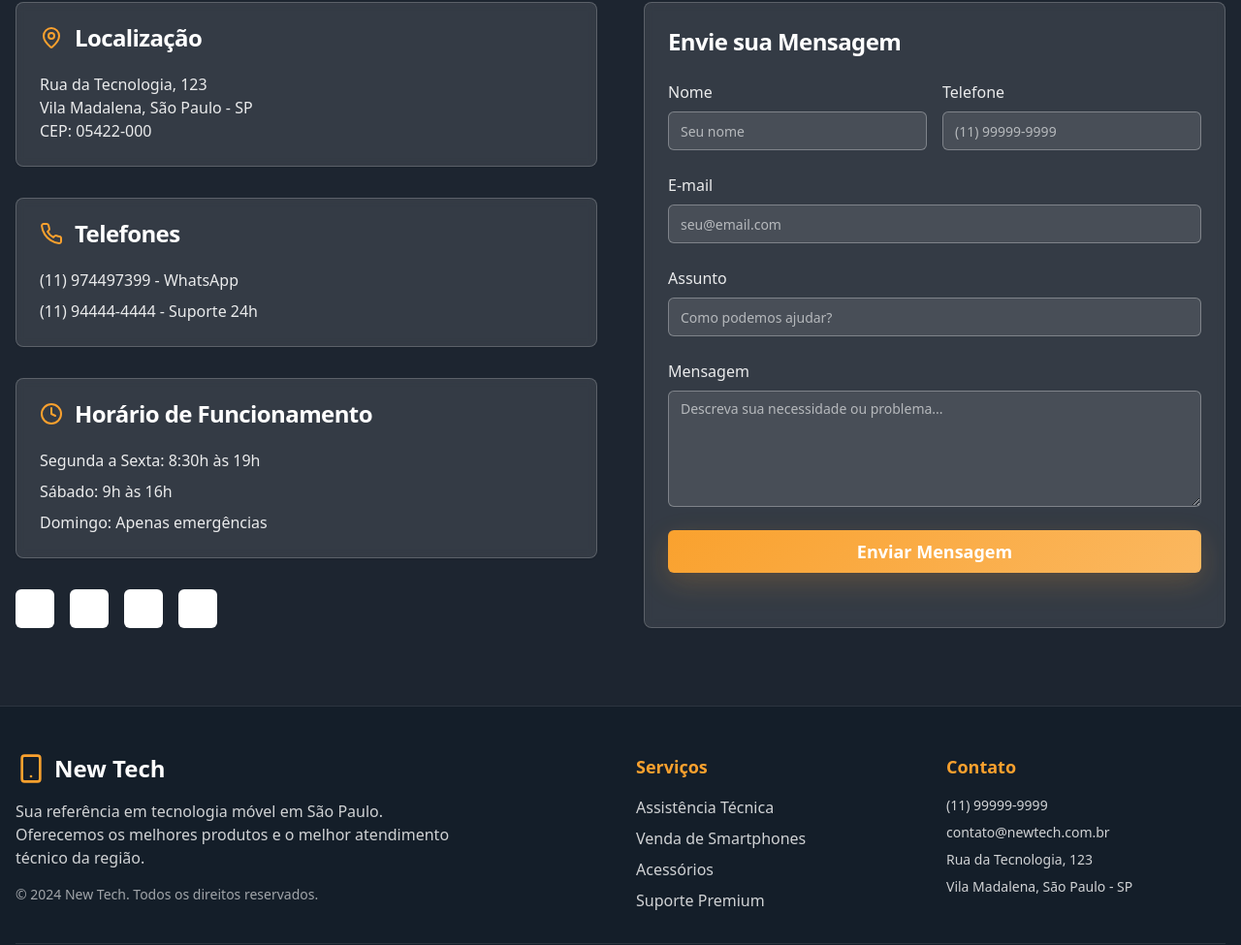
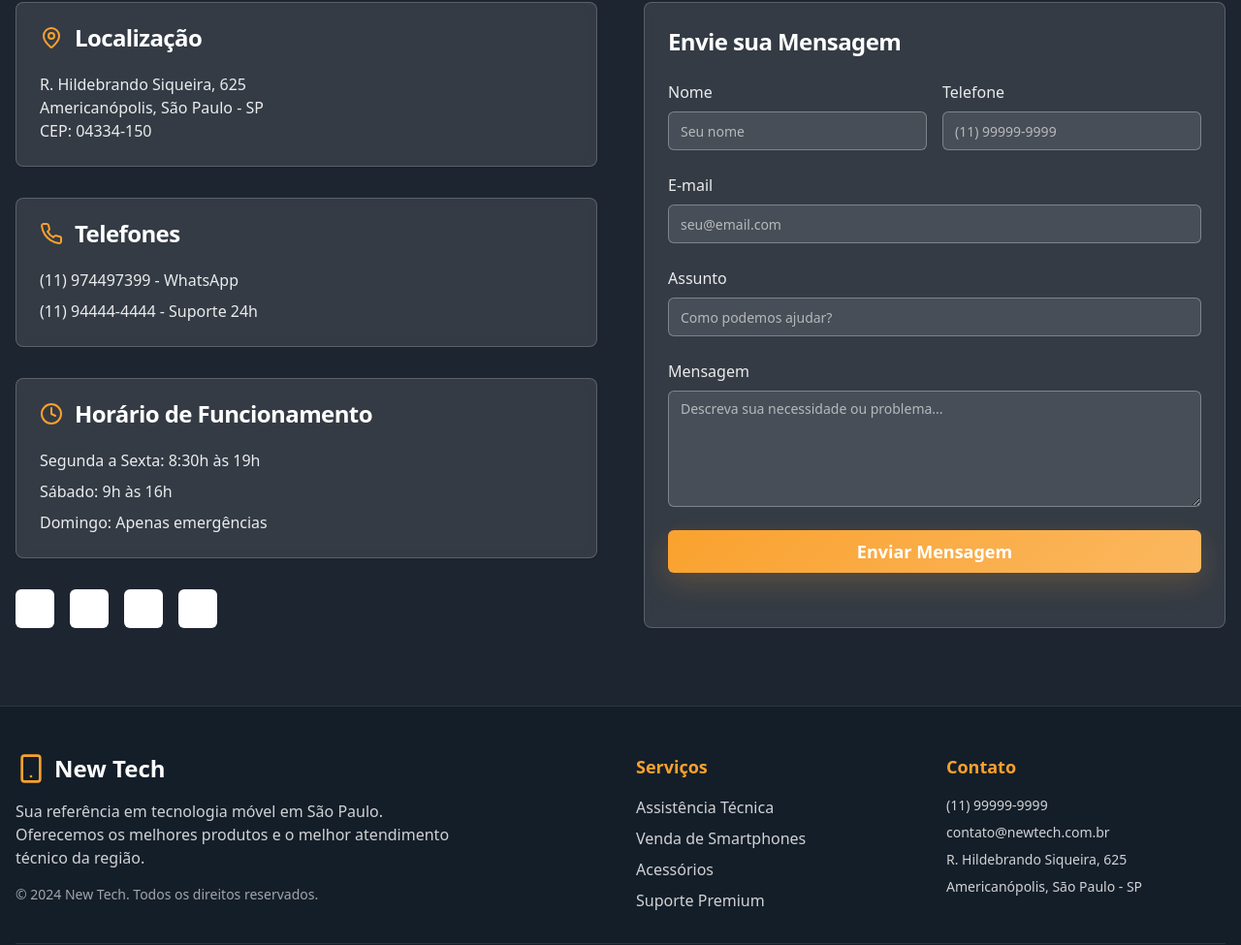
Before and after one commit to lweona/newtech, a React (Vite) app: page / in a window 1280 px wide. Shown: the part 3114-4089 px from the top of the page at 97% size. Built offline with nearby package versions, Linux system fonts and the light colour scheme.

Commit message:
Update contact address
Update the contact address in the ContactSection component.

```diff
--- a/src/components/ContactSection.tsx
+++ b/src/components/ContactSection.tsx
@@ -37,9 +37,9 @@ const ContactSection = () => {
               </CardHeader>
               <CardContent>
                 <p className="text-white/90">
-                  Rua da Tecnologia, 123<br />
-                  Vila Madalena, São Paulo - SP<br />
-                  CEP: 05422-000
+                  R. Hildebrando Siqueira, 625<br />
+                  Americanópolis, São Paulo - SP<br />
+                  CEP: 04334-150
                 </p>
               </CardContent>
             </Card>
--- a/src/components/Footer.tsx
+++ b/src/components/Footer.tsx
@@ -37,8 +37,8 @@ const Footer = () => {
             <ul className="space-y-2 text-white/80 text-sm">
               <li>(11) 99999-9999</li>
               <li>contato@newtech.com.br</li>
-              <li>Rua da Tecnologia, 123</li>
-              <li>Vila Madalena, São Paulo - SP</li>
+              <li>R. Hildebrando Siqueira, 625</li>
+              <li>Americanópolis, São Paulo - SP</li>
             </ul>
           </div>
         </div>
```
